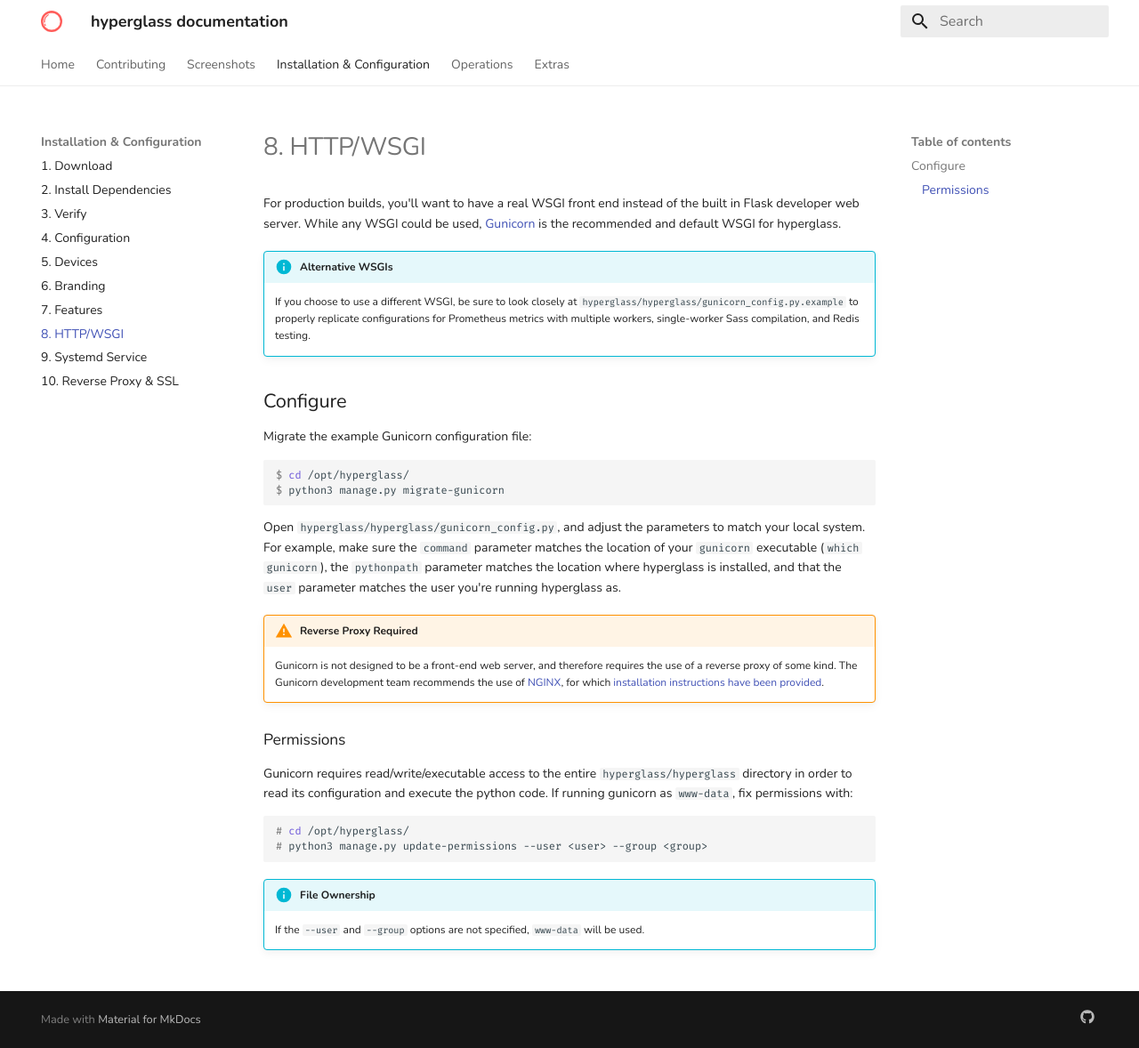
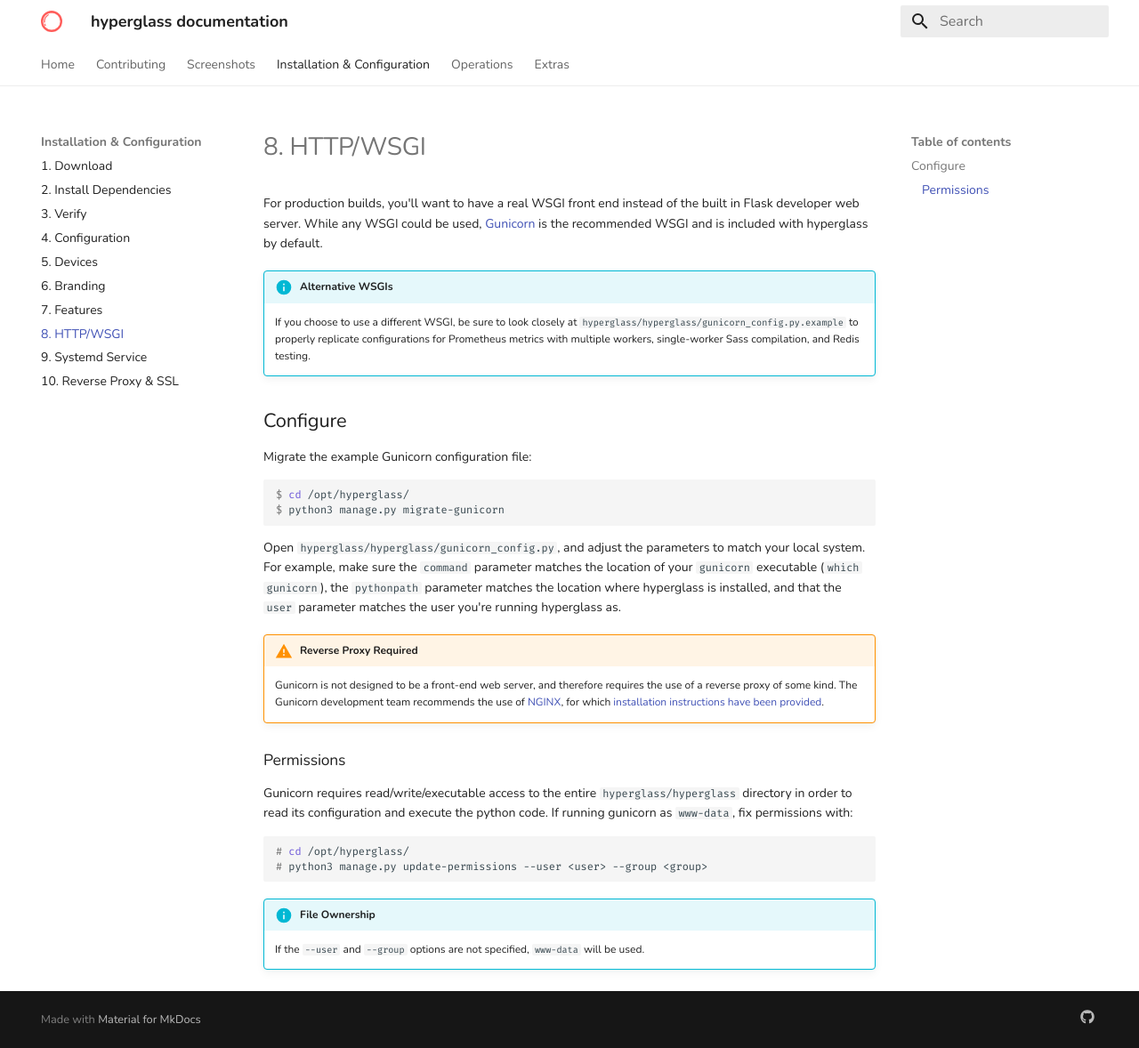
Before and after one commit to thatmattlove/hyperglass-docs, an MkDocs documentation site: the page built from docs/installation/wsgi.md, in a window 1280 px wide and 1178 px high. Shown: the whole window at 89% size. Built offline with MkDocs 1.6.1 and Material for MkDocs 9.7.7, drawn with Linux system fonts in a browser that asks for light colours.

Commit message:
improve gunicorn language

```diff
--- a/docs/installation/wsgi.md
+++ b/docs/installation/wsgi.md
@@ -1,4 +1,4 @@
-For production builds, you'll want to have a real WSGI front end instead of the built in Flask developer web server. While any WSGI could be used, [Gunicorn](https://gunicorn.org/) is the recommended and default WSGI for hyperglass.
+For production builds, you'll want to have a real WSGI front end instead of the built in Flask developer web server. While any WSGI could be used, [Gunicorn](https://gunicorn.org/) is the recommended WSGI and is included with hyperglass by default.
 
 !!! info "Alternative WSGIs"
     If you choose to use a different WSGI, be sure to look closely at `hyperglass/hyperglass/gunicorn_config.py.example` to properly replicate configurations for Prometheus metrics with multiple workers, single-worker Sass compilation, and Redis testing.
```
